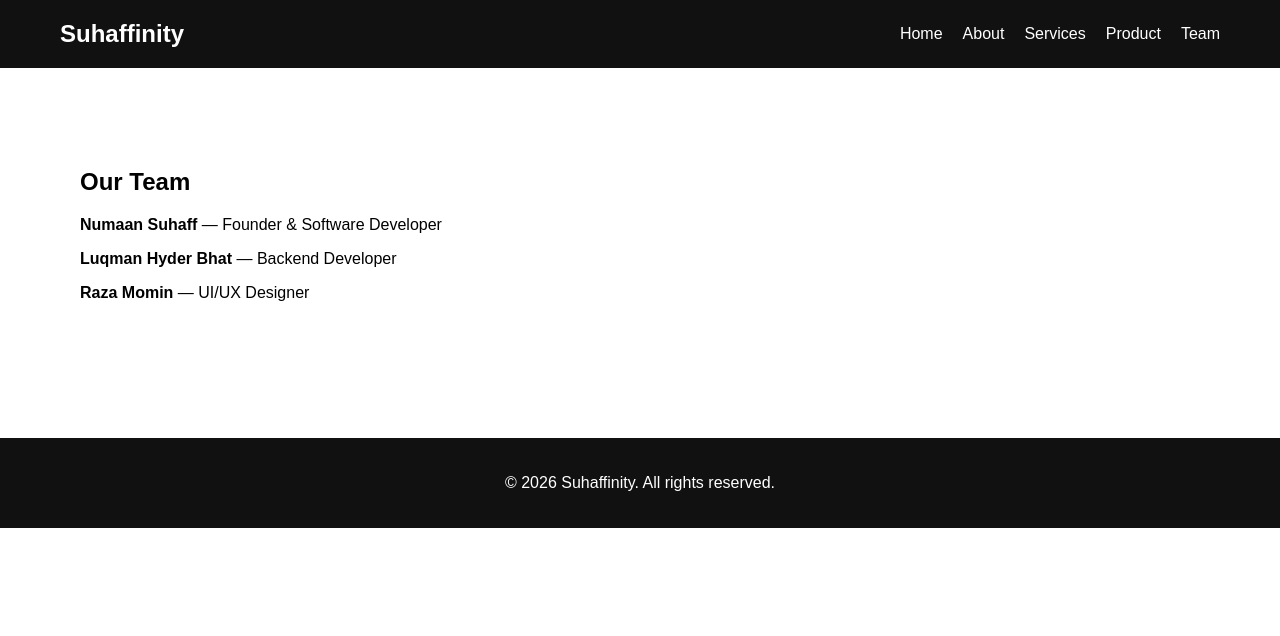
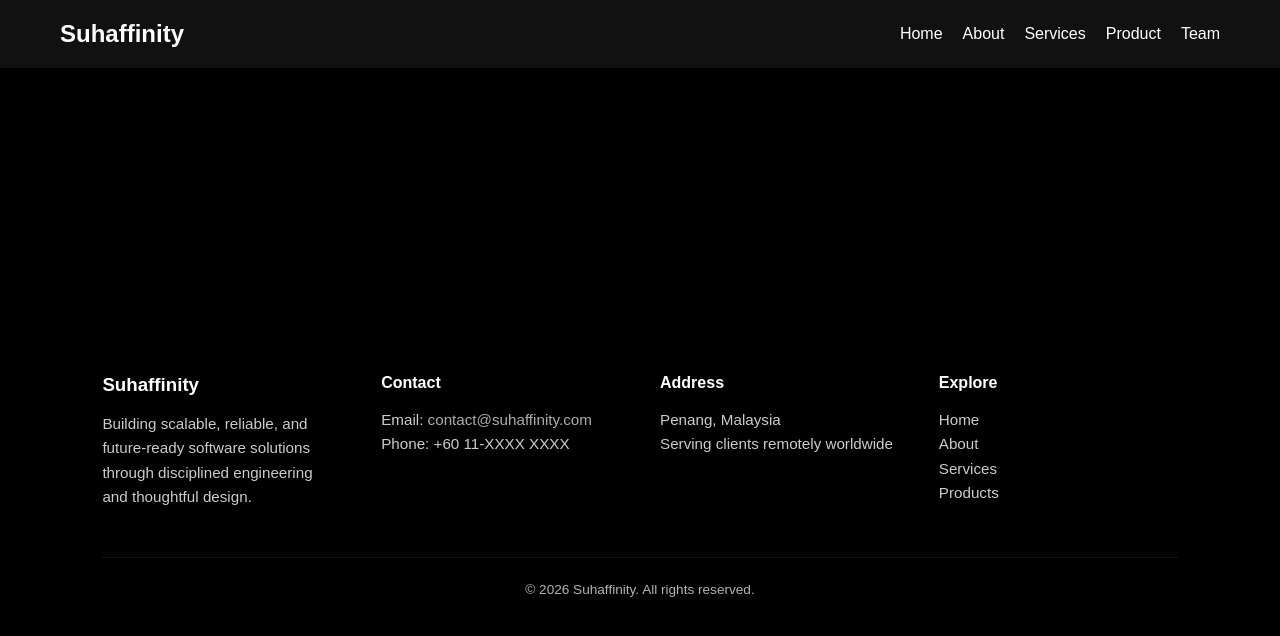
Before and after one commit to suhaff/Suhaffinity, a React (Vite) app: page /team in a window 1280 px wide. Shown: the top 636 px of the page. Built offline with nearby package versions, Linux system fonts and the light colour scheme.

Commit message:
Completed home page skeleton.

```diff
--- /dev/null
+++ b/src/components/CompanyDetails.jsx
@@ -0,0 +1,47 @@
+export default function CompanyDetails() {
+  return (
+    <section className="company-details">
+      <h2>Who We Are</h2>
+      <p className="company-intro">
+        Suhaffinity is a software-focused technology company dedicated to
+        transforming ideas into scalable, reliable, and impactful digital
+        solutions. We blend engineering discipline with creative problem-solving
+        to build systems that last.
+      </p>
+
+      <div className="slab-grid">
+        <div className="slab">
+          <h3>Engineering First</h3>
+          <p>
+            We prioritize clean architecture, maintainability, and performance.
+            Every solution is built with long-term growth in mind.
+          </p>
+        </div>
+
+        <div className="slab">
+          <h3>Innovation Driven</h3>
+          <p>
+            From modern web platforms to intelligent systems, we explore new
+            technologies responsibly to deliver real value.
+          </p>
+        </div>
+
+        <div className="slab">
+          <h3>Trust & Reliability</h3>
+          <p>
+            We believe trust is earned through consistency, transparency, and
+            dependable delivery — not buzzwords.
+          </p>
+        </div>
+
+        <div className="slab">
+          <h3>Future Ready</h3>
+          <p>
+            Our solutions are designed to adapt, scale, and evolve as technology
+            and business needs change.
+          </p>
+        </div>
+      </div>
+    </section>
+  );
+}
--- a/src/components/Footer.jsx
+++ b/src/components/Footer.jsx
@@ -1,19 +1,41 @@
-const Footer = () => {
+export default function Footer() {
   return (
-    <footer style={styles.footer}>
-      <p>© 2026 Suhaffinity. All rights reserved.</p>
+    <footer className="footer">
+      <div className="footer-grid">
+        <div>
+          <h3>Suhaffinity</h3>
+          <p>
+            Building scalable, reliable, and future-ready software solutions
+            through disciplined engineering and thoughtful design.
+          </p>
+        </div>
+
+        <div>
+          <h4>Contact</h4>
+          <p>Email: <a href="mailto:contact@suhaffinity.com">contact@suhaffinity.com</a></p>
+          <p>Phone: +60 11-XXXX XXXX</p>
+        </div>
+
+        <div>
+          <h4>Address</h4>
+          <p>
+            Penang, Malaysia<br />
+            Serving clients remotely worldwide
+          </p>
+        </div>
+
+        <div>
+          <h4>Explore</h4>
+          <p>Home</p>
+          <p>About</p>
+          <p>Services</p>
+          <p>Products</p>
+        </div>
+      </div>
+
+      <div className="footer-bottom">
+        © 2026 Suhaffinity. All rights reserved.
+      </div>
     </footer>
   );
-};
-
-const styles = {
-  footer: {
-    background: "#111",
-    color: "#fff",
-    textAlign: "center",
-    padding: "20px",
-    marginTop: "40px",
-  },
-};
-
-export default Footer;
+}
--- a/src/components/MissionVision.tsx
+++ b/src/components/MissionVision.tsx
@@ -1,15 +1,25 @@
 export default function MissionVision() {
   return (
-    <section className="section">
+    <section className="mission-vision">
       <h2>Mission & Vision</h2>
-      <p>
-        <strong>Mission:</strong> To design and develop high-quality software
-        solutions that transform ideas into functional digital products.
-      </p>
-      <p>
-        <strong>Vision:</strong> To become a trusted software development company
-        recognized for innovation and reliability.
-      </p>
+
+      <div className="mv-grid">
+        <div className="mv-card">
+          <h3>Mission</h3>
+          <p>
+            To design and develop high-quality software solutions that transform
+            ideas into functional, scalable, and impactful digital products.
+          </p>
+        </div>
+
+        <div className="mv-card">
+          <h3>Vision</h3>
+          <p>
+            To become a trusted software development company recognized for
+            innovation, reliability, and long-term value creation.
+          </p>
+        </div>
+      </div>
     </section>
   );
 }
--- a/src/pages/home.jsx
+++ b/src/pages/home.jsx
@@ -1,13 +1,13 @@
 import Hero from "../components/Hero";
 import MissionVision from "../components/MissionVision";
-import VideoSection from "../components/VideoSection";
+import CompanyDetails from "../components/CompanyDetails";
 
 export default function Home() {
   return (
     <>
       <Hero />
       <MissionVision />
-      <VideoSection />
+      <CompanyDetails />
     </>
   );
 }
--- a/src/styles/global.css
+++ b/src/styles/global.css
@@ -1,3 +1,14 @@
+* {
+  margin: 0;
+  padding: 0;
+  box-sizing: border-box;
+}
+
+html, body {
+  background: #000;
+}
+
+
 .hero {
   min-height: 100vh;
   background: radial-gradient(circle at top, #0b0b0b, #000000);
@@ -37,3 +48,132 @@
   flex: 1;
   height: 500px;
 }
+.company-details {
+  background: linear-gradient(to bottom, #000, #0a0a0a);
+  color: white;
+  padding: 6rem 8%;
+}
+
+.company-details h2 {
+  font-size: 2.5rem;
+  margin-bottom: 1rem;
+}
+
+.company-intro {
+  max-width: 700px;
+  opacity: 0.85;
+  margin-bottom: 3rem;
+}
+
+.slab-grid {
+  display: grid;
+  grid-template-columns: repeat(auto-fit, minmax(240px, 1fr));
+  gap: 2rem;
+}
+
+.slab {
+  background: rgba(255, 255, 255, 0.04);
+  border: 1px solid rgba(255, 255, 255, 0.08);
+  padding: 2rem;
+  border-radius: 14px;
+  transition: all 0.3s ease;
+  cursor: default;
+}
+
+.slab:hover {
+  transform: translateY(-8px);
+  background: rgba(255, 255, 255, 0.08);
+}
+
+.slab h3 {
+  margin-bottom: 0.8rem;
+}
+
+.slab p {
+  opacity: 0.8;
+  font-size: 0.95rem;
+}
+.mission-vision {
+  background: linear-gradient(to bottom, #0a0a0a, #000);
+  color: white;
+  padding: 6rem 8%;
+}
+
+.mission-vision h2 {
+  font-size: 2.5rem;
+  margin-bottom: 3rem;
+}
+
+.mv-grid {
+  display: grid;
+  grid-template-columns: repeat(auto-fit, minmax(260px, 1fr));
+  gap: 2rem;
+}
+
+.mv-card {
+  background: rgba(255, 255, 255, 0.04);
+  border: 1px solid rgba(255, 255, 255, 0.08);
+  padding: 2.5rem;
+  border-radius: 16px;
+  transition: all 0.3s ease;
+}
+
+.mv-card:hover {
+  transform: translateY(-6px);
+  background: rgba(255, 255, 255, 0.08);
+}
+
+.mv-card h3 {
+  margin-bottom: 1rem;
+  font-size: 1.3rem;
+}
+
+.mv-card p {
+  opacity: 0.85;
+  line-height: 1.6;
+}
+footer {
+  margin-top: 0;
+}
+.footer {
+  background: #000;
+  color: white;
+  padding: 4rem 8% 2rem;
+}
+
+.footer-grid {
+  display: grid;
+  grid-template-columns: repeat(auto-fit, minmax(220px, 1fr));
+  gap: 2.5rem;
+  margin-bottom: 3rem;
+}
+
+.footer h3,
+.footer h4 {
+  margin-bottom: 1rem;
+}
+
+.footer p {
+  opacity: 0.8;
+  font-size: 0.95rem;
+  line-height: 1.6;
+}
+
+.footer a {
+  color: white;
+  text-decoration: none;
+  opacity: 0.85;
+}
+
+.footer a:hover {
+  opacity: 1;
+  text-decoration: underline;
+}
+
+.footer-bottom {
+  border-top: 1px solid rgba(255, 255, 255, 0.1);
+  padding-top: 1.5rem;
+  text-align: center;
+  font-size: 0.85rem;
+  opacity: 0.7;
+}
```
